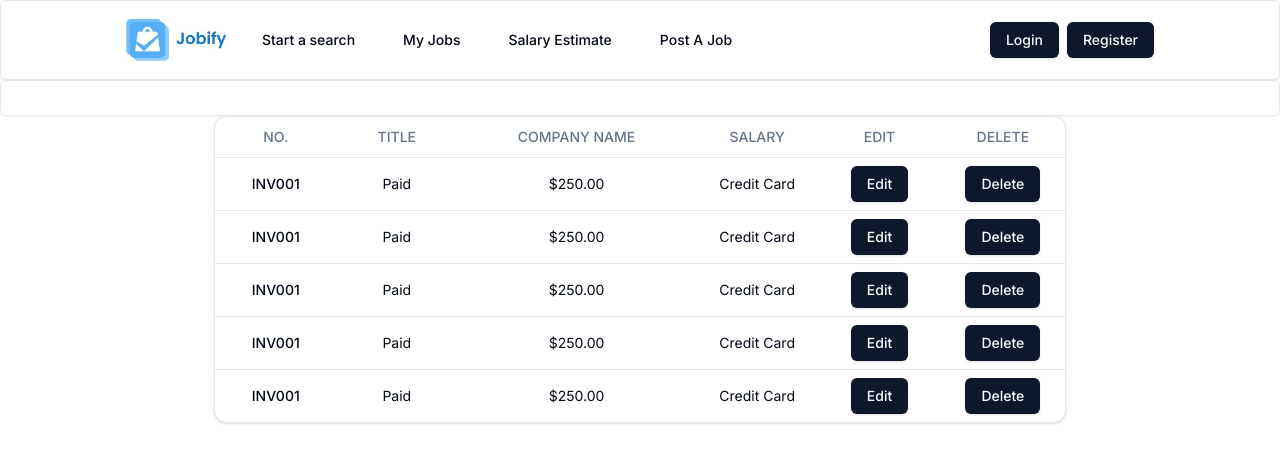
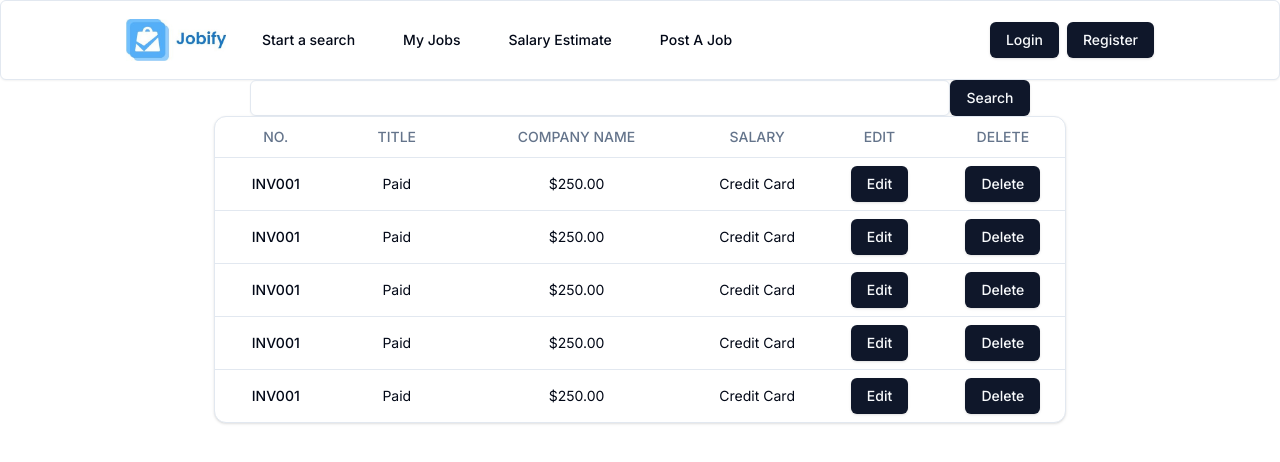
Before and after one commit to Swaraj07082/Jobify, a Next.js app: page /my-jobs in a window 1280 px wide. Shown: the top 462 px of the page. Built offline with nearby package versions, Linux system fonts and the light colour scheme.

Commit message:
table css

```diff
--- a/src/app/my-jobs/page.js
+++ b/src/app/my-jobs/page.js
@@ -1,23 +1,25 @@
-import { LoginForm } from '@/Components/LoginForm'
-import React from 'react'
-import {Input} from '../../Components/ui/input'
-import {Card} from '../../Components/ui/card'
-import { MyJobTable } from '@/Components/MyJobTable'
+import { LoginForm } from "@/Components/LoginForm";
+import React from "react";
+import { Input } from "../../Components/ui/input";
+import { Card } from "../../Components/ui/card";
+import { MyJobTable } from "@/Components/MyJobTable";
+import { Button } from "../../Components/ui/button";
 
 export default function page() {
   return (
-<>
+    <>
+      <div className=" flex flex-col justify-center items-center">
+        <div className=" flex gap-8">
+          <Input style={{ width: "700px" }} />
+          <Button>Search</Button>
+        </div>
 
- <div className=' flex flex-col justify-center items-center'>
-
-<Input className=' py-10'/>
-
-<Card className=' w-fit' >
-<MyJobTable/>
-</Card>
-
-
-</div>
-</>
-  )
+        <div>
+          <Card className="w-fit">
+            <MyJobTable />
+          </Card>
+        </div>
+      </div>
+    </>
+  );
 }
```
